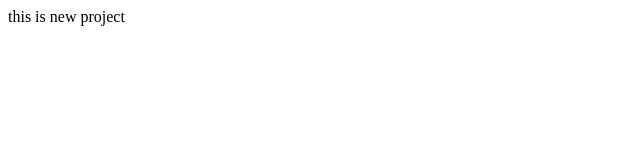
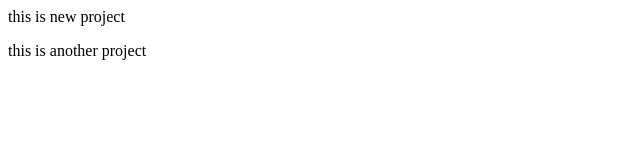
Before and after one commit to karthikeyan12928/newexample, a plain HTML site: page index.html in a window 1280 px wide. Shown: the whole page, without its empty margins (0-640 px from the left). Drawn offline with Linux system fonts and the light colour scheme.

Commit message:
Add new feature

```diff
--- a/index.html
+++ b/index.html
@@ -1 +1,2 @@
 <p>this is new project</p>
+<p>this is another project</p>
```
Also changed, not shown: 1 other file.
